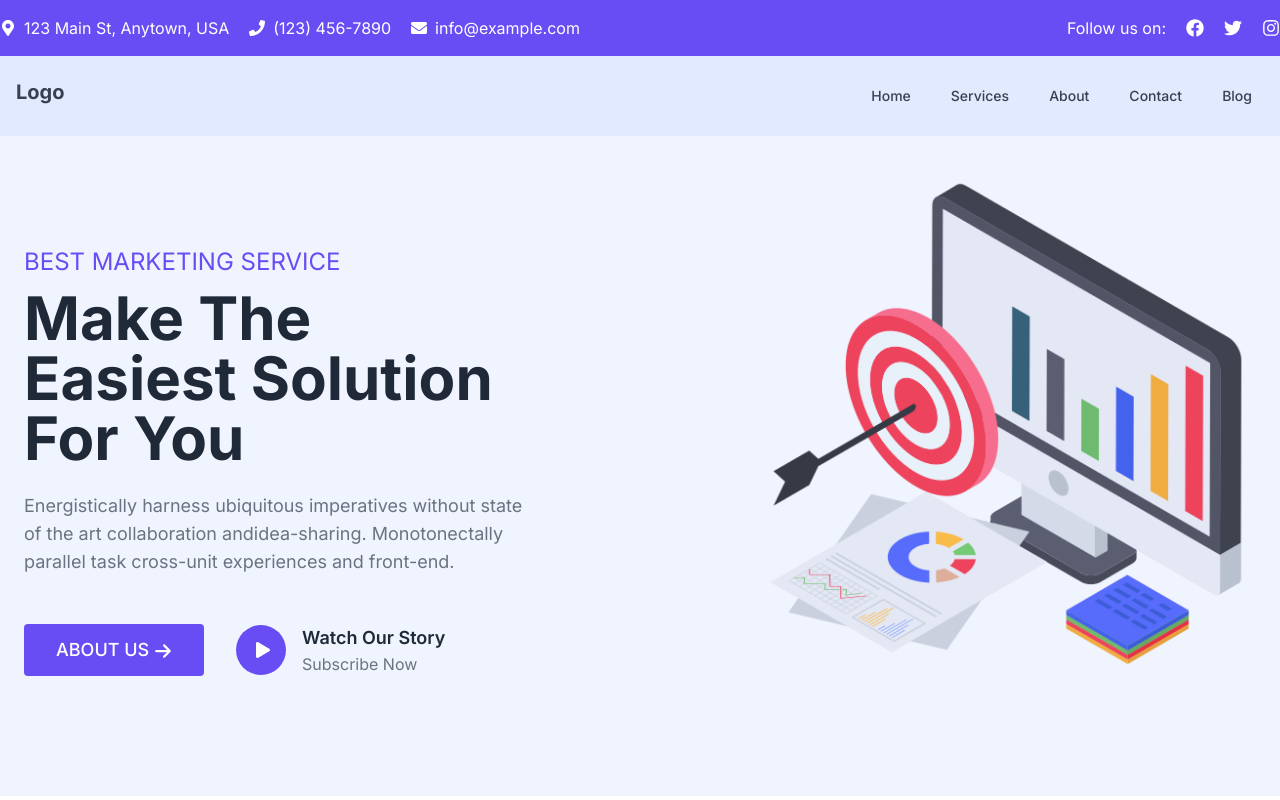
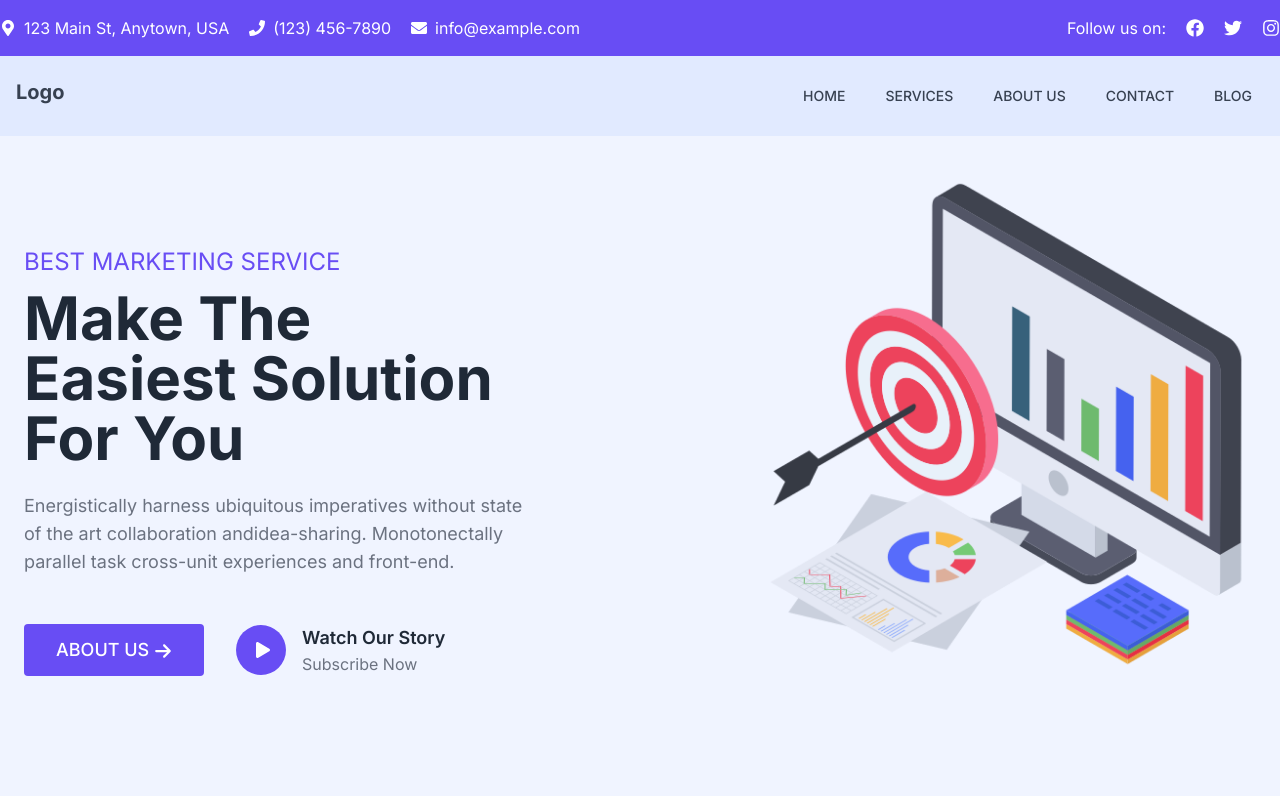
Before and after one commit to chanchal26/FPTech_Portfolio, a Next.js app: page / in a window 1280 px wide. Shown: the top 800 px of the page. Built offline with nearby package versions, Linux system fonts and the light colour scheme.

Commit message:
id updated

```diff
--- a/app/components/About.jsx
+++ b/app/components/About.jsx
@@ -1,13 +1,15 @@
 import React from "react";
 import { FaCheckSquare } from "react-icons/fa";
 import { LiaVectorSquareSolid } from "react-icons/lia";
+import { FaArrowRight } from "react-icons/fa6";
+
 
 
 
 const About = () => {
   return (
     <>
-      <section class="text-gray-900 body-font overflow-hidden">
+      <section id="aboutus" class="text-gray-900 body-font overflow-hidden">
         <div class="container px-5 py-24 mx-auto max-w-7xl">
           <div class="lg:w-4/5 mx-auto flex flex-wrap">
             <img
@@ -27,8 +29,8 @@ const About = () => {
                 <p><FaCheckSquare className="bg-white text-[#684DF4] inline-flex text-xl mr-1"/> Professional User Experince & Interface researching</p>
               </div>
               <div class="flex">
-                <button class=" text-white bg-indigo-500 border-0 py-2 px-6 focus:outline-none hover:bg-indigo-600 rounded">
-                  Button
+                <button class=" text-white bg-indigo-500 border-0 py-3 px-6 focus:outline-none hover:bg-gray-900 transition-colors duration-700 rounded">
+                DISCOVER MORE <FaArrowRight className="inline-flex mb-1 ml-1" />
                 </button>
               </div>
             </div>
--- a/app/components/Footer.jsx
+++ b/app/components/Footer.jsx
@@ -206,7 +206,7 @@ const Footer = () => {
           </div>
         </div>
         <div className="bg-[#684DF4] text-white">
-          <div className="container mx-auto py-4 px-5 flex flex-wrap flex-col sm:flex-row">
+          <div className="container mx-auto max-w-7xl py-4 px-5 flex flex-wrap flex-col sm:flex-row">
             <p className="text-sm text-center sm:text-left">
               Copyright © 2024{" "}
               <Link
--- a/app/components/Navbar.jsx
+++ b/app/components/Navbar.jsx
@@ -57,41 +57,41 @@ const Navbar = () => {
           </div>
           <div className="flex-1 flex items-center justify-center lg:justify-between sm:items-stretch sm:justify-start">
             <div className="flex-shrink-0">
-              <Link href="/" className="text-gray-700 text-xl font-bold">
+              <Link href="#" className="text-gray-700 text-xl font-bold">
                 Logo
               </Link>
             </div>
             <div className="hidden sm:block sm:ml-6">
               <div className="flex space-x-4">
                 <Link
-                  href="/"
+                  href="#"
                   className="text-gray-700 hover:text-[#684DF4] px-3 py-2 rounded-md text-sm font-medium"
                 >
-                  Home
+                  HOME
                 </Link>
                 <Link
-                  href="/projects"
+                  href="#services"
                   className="text-gray-700 hover:text-[#684DF4] px-3 py-2 rounded-md text-sm font-medium"
                 >
-                  Services
+                  SERVICES
                 </Link>
                 <Link
-                  href="/about"
+                  href="#aboutus"
                   className="text-gray-700 hover:text-[#684DF4] px-3 py-2 rounded-md text-sm font-medium"
                 >
-                  About
+                  ABOUT US
                 </Link>
                 <Link
-                  href="/contact"
+                  href="#contact"
                   className="text-gray-700 hover:text-[#684DF4] px-3 py-2 rounded-md text-sm font-medium"
                 >
-                  Contact
+                  CONTACT
                 </Link>
                 <Link
-                  href="/blog"
+                  href="#blog"
                   className="text-gray-700 hover:text-[#684DF4] px-3 py-2 rounded-md text-sm font-medium"
                 >
-                  Blog
+                  BLOG
                 </Link>
               </div>
             </div>
@@ -105,34 +105,34 @@ const Navbar = () => {
       >
         <div className="px-2 pt-2 pb-3 space-y-1">
           <Link
-            href="/"
+            href="#"
             className="text-gray-700 hover:text-[#684DF4] block px-3 py-2 rounded-md text-base font-medium"
           >
-            Home
+            HOME
           </Link>
           <Link
-            href="/projects"
+            href="#services"
             className="text-gray-700 hover:text-[#684DF4] block px-3 py-2 rounded-md text-base font-medium"
           >
-            Projects
+            SERVICES
           </Link>
           <Link
-            href="/about"
+            href="#aboutus"
             className="text-gray-700 hover:text-[#684DF4] block px-3 py-2 rounded-md text-base font-medium"
           >
-            About
+            ABOUT US
           </Link>
           <Link
-            href="/contact"
+            href="#contact"
             className="text-gray-700 hover:text-[#684DF4] block px-3 py-2 rounded-md text-base font-medium"
           >
-            Contact
+            CONTACT
           </Link>
           <Link
-            href="/blog"
+            href="#blog"
             className="text-gray-700 hover:text-[#684DF4] block px-3 py-2 rounded-md text-base font-medium"
           >
-            Blog
+            BLOG
           </Link>
         </div>
       </div>
--- a/app/components/SubHeader.jsx
+++ b/app/components/SubHeader.jsx
@@ -11,8 +11,8 @@ import {
 
 const SubHeader = () => {
   return (
-    <div className="bg-[#684DF4] py-4 text-white">
-      <div className="max-w-7xl container mx-auto block justify-center lg:flex items-center lg:justify-between">
+    <div className="bg-[#684DF4] text-white">
+      <div className="max-w-7xl container mx-auto py-4 justify-center lg:flex items-center lg:justify-between">
         <div className="hidden lg:flex items-center space-x-5">
           <div className="flex items-center space-x-2">
             <FaMapMarkerAlt />
```
